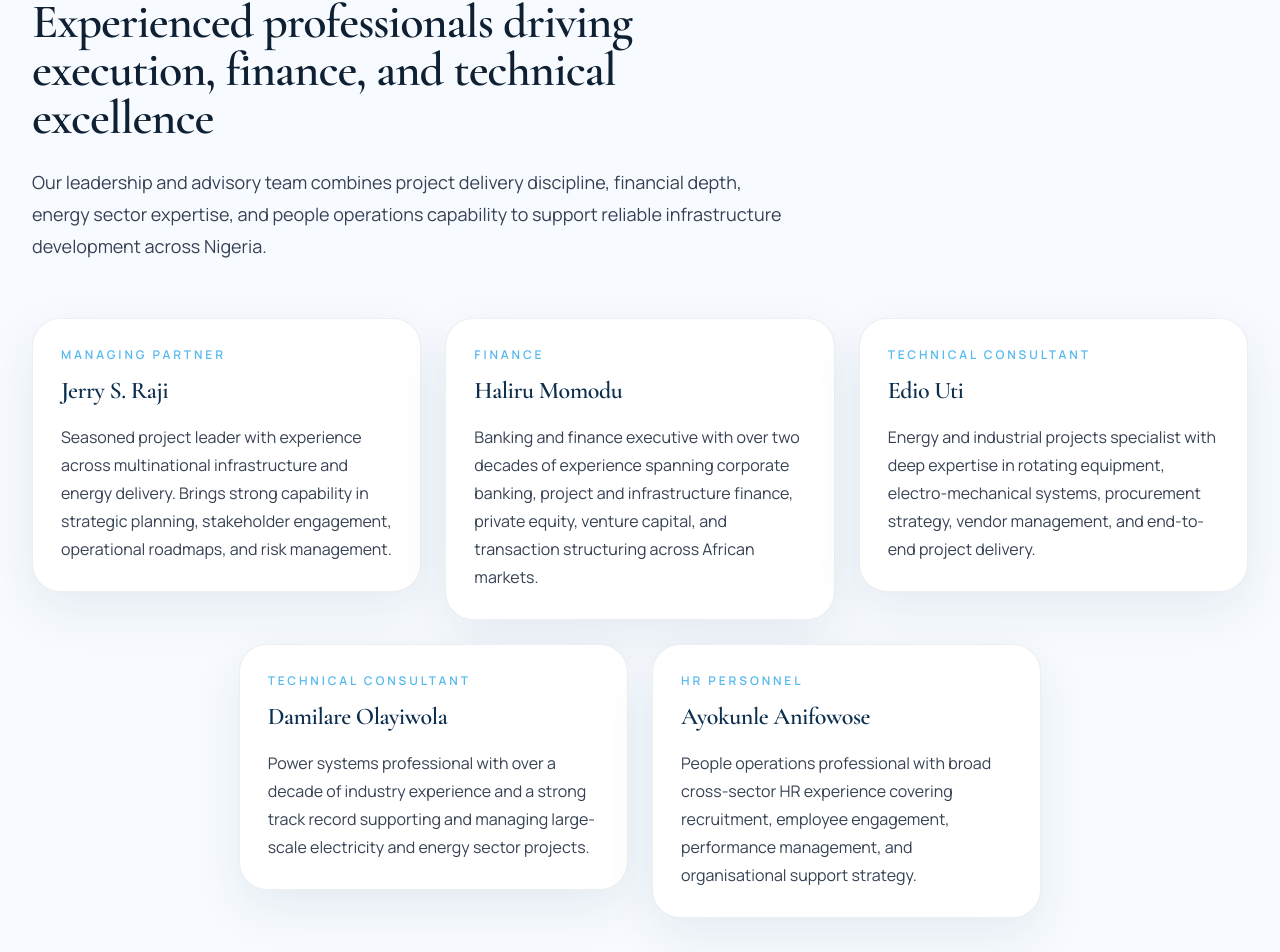
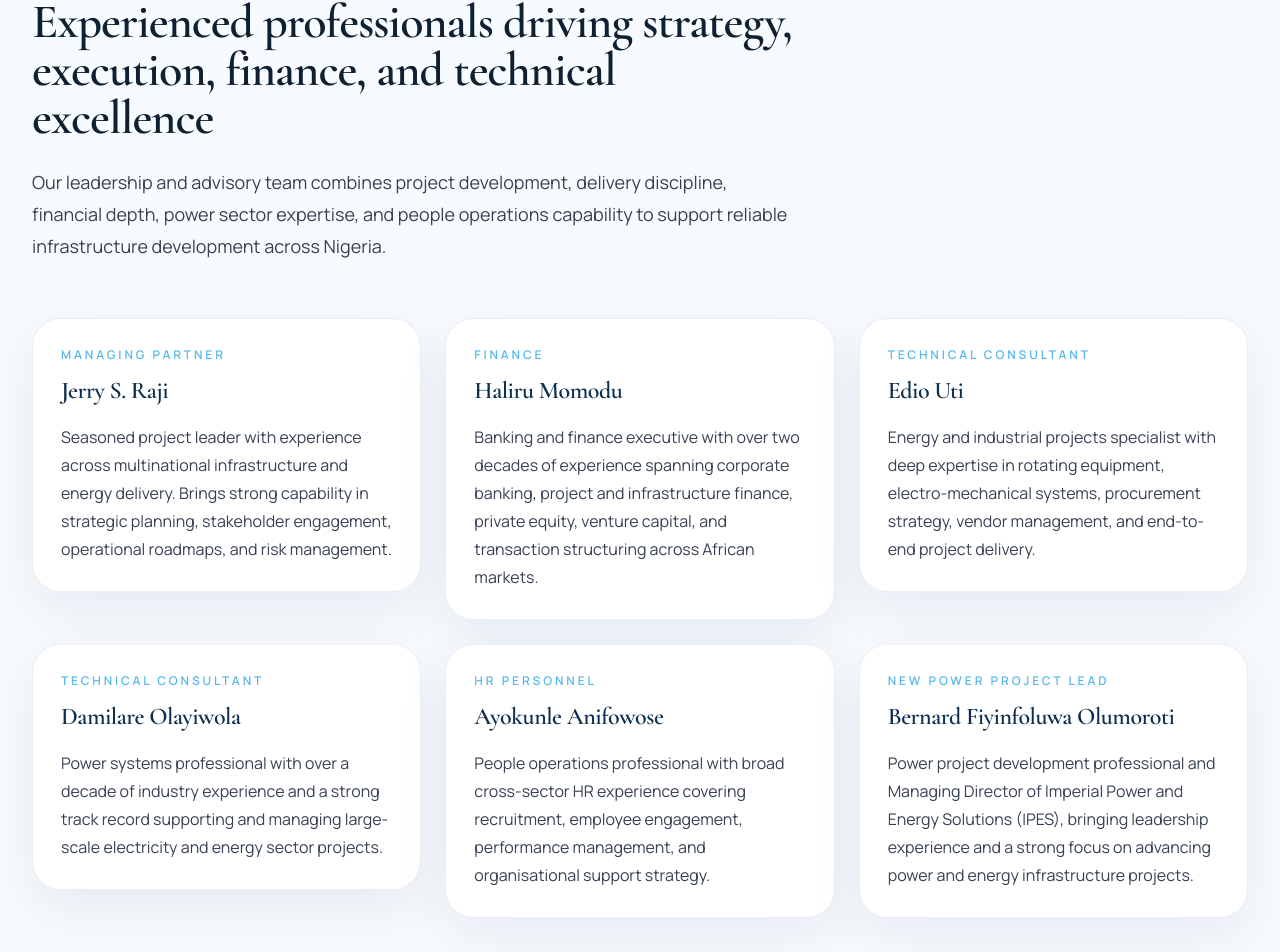
Before and after one commit to lammyfrosh/zareine-energy, a Next.js app: page /about in a window 1280 px wide. Shown: the part 1317-2269 px from the top of the page. Built offline with nearby package versions, Linux system fonts and the light colour scheme.

Commit message:
Add Bernard Olumoroti to leadership team

```diff
--- a/app/about/page.tsx
+++ b/app/about/page.tsx
@@ -32,6 +32,12 @@ const teamMembers = [
     role: "HR Personnel",
     summary:
       "People operations professional with broad cross-sector HR experience covering recruitment, employee engagement, performance management, and organisational support strategy.",
+  },
+  {
+    name: "Bernard Fiyinfoluwa Olumoroti",
+    role: "New Power Project Lead",
+    summary:
+      "Power project development professional and Managing Director of Imperial Power and Energy Solutions (IPES), bringing leadership experience and a strong focus on advancing power and energy infrastructure projects.",
   },
 ];
 
@@ -125,14 +131,14 @@ export default function AboutPage() {
                 </p>
 
                 <h2 className="mt-4 text-4xl font-semibold tracking-tight text-[var(--z-text)] sm:text-5xl">
-                  Experienced professionals driving execution, finance, and
-                  technical excellence
+                  Experienced professionals driving strategy, execution, finance,
+                  and technical excellence
                 </h2>
 
                 <p className="mt-6 text-lg leading-8 text-gray-700">
-                  Our leadership and advisory team combines project delivery
-                  discipline, financial depth, energy sector expertise, and
-                  people operations capability to support reliable
+                  Our leadership and advisory team combines project development,
+                  delivery discipline, financial depth, power sector expertise,
+                  and people operations capability to support reliable
                   infrastructure development across Nigeria.
                 </p>
               </div>
@@ -140,17 +146,10 @@ export default function AboutPage() {
 
             <div className="mt-14 grid gap-6 md:grid-cols-4 xl:grid-cols-6">
               {teamMembers.map((member, index) => {
-                const cardPositionClass =
-                  index === 3
-                    ? "xl:col-start-2"
-                    : index === 4
-                      ? "md:col-start-2 xl:col-start-4"
-                      : "";
-
                 return (
                   <div
                     key={member.name}
-                    className={`h-full md:col-span-2 xl:col-span-2 ${cardPositionClass}`}
+                    className="h-full md:col-span-2 xl:col-span-2"
                   >
                     <Reveal delay={index * 0.05}>
                       <article className="h-full rounded-[1.75rem] border border-[rgba(13,47,79,0.08)] bg-white p-7 shadow-[0_18px_50px_rgba(13,47,79,0.08)] transition duration-300 hover:-translate-y-1 hover:shadow-[0_22px_65px_rgba(13,47,79,0.12)]">
```
